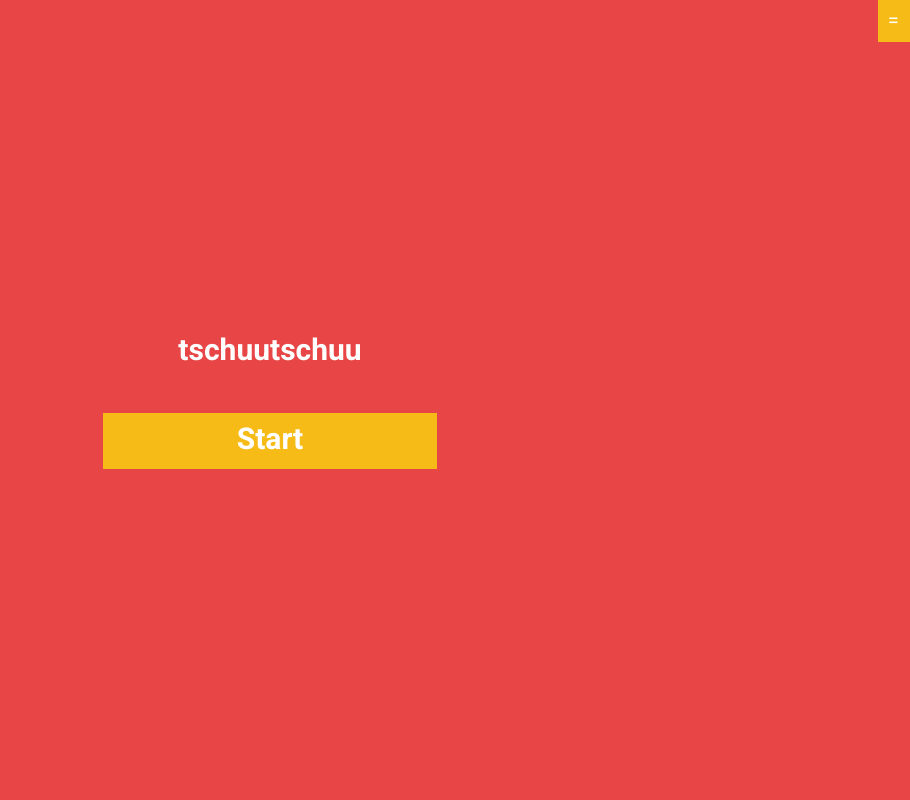
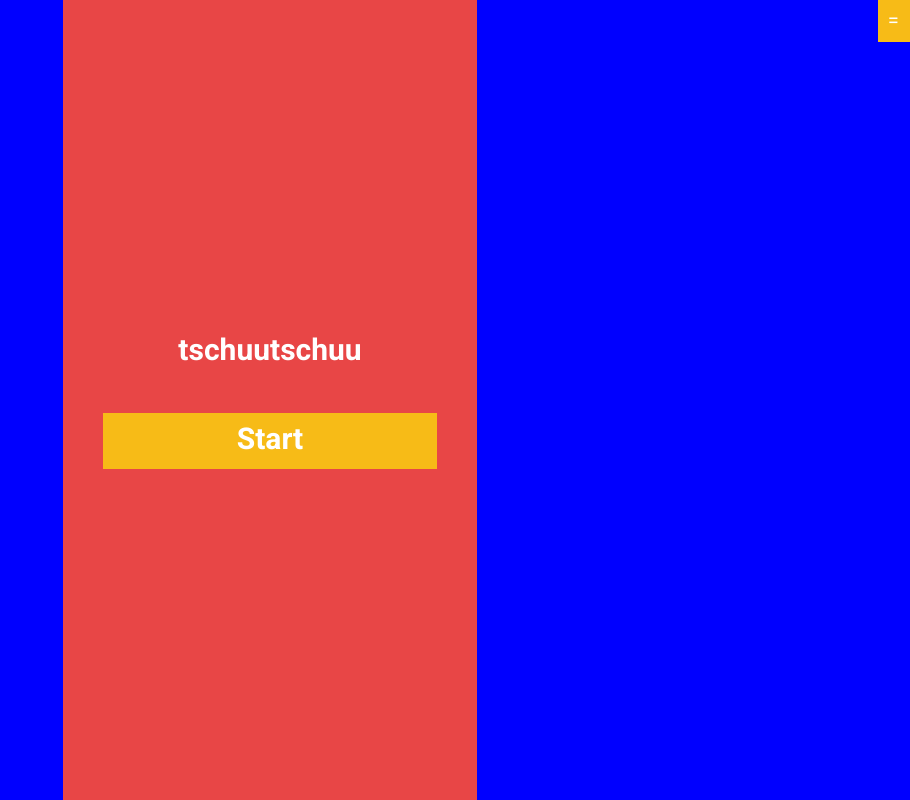
Before and after one commit to leamoser/mma-game_final, a PHP site: page /index.php in a window 1280 px wide. Shown: the whole page, without its empty margins (370-1280 px from the left). Run offline with PHP 8.4, Linux system fonts and the light colour scheme; some libraries are stand-ins or nearby versions.

Commit message:
delete css sizes

```diff
--- a/css/main.css
+++ b/css/main.css
@@ -3,8 +3,6 @@
 /******************************************/
 /*IMPORTS**********************************/
 /******************************************/
-@import "sizes/tablet.css";
-@import "sizes/mobile.css";
 @import "modules/normalize.css";
 @import "modules/map.css";
 @import "modules/fonts.css";
@@ -607,3 +605,15 @@
 section.maincontainer#error h1{
   font-size: 5rem;
 }
+
+/****************************************************************************DESKTOPANPASSUNGEN*/
+
+/******************************************/
+/*IMPORTS**********************************/
+/******************************************/
+@media only screen and (min-width: 1024px) {
+  /*Code*/
+  body{
+      background-color: blue;
+  }
+}
--- a/css/sizes/mobile.css
+++ /dev/null
@@ -1,3 +0,0 @@
-@media only screen and (max-width: 414px) {
-    /*Code*/
-  }
--- a/css/sizes/tablet.css
+++ /dev/null
@@ -1,3 +0,0 @@
-@media only screen and (max-width: 900px) {
-    /*Code*/
-  }
```
